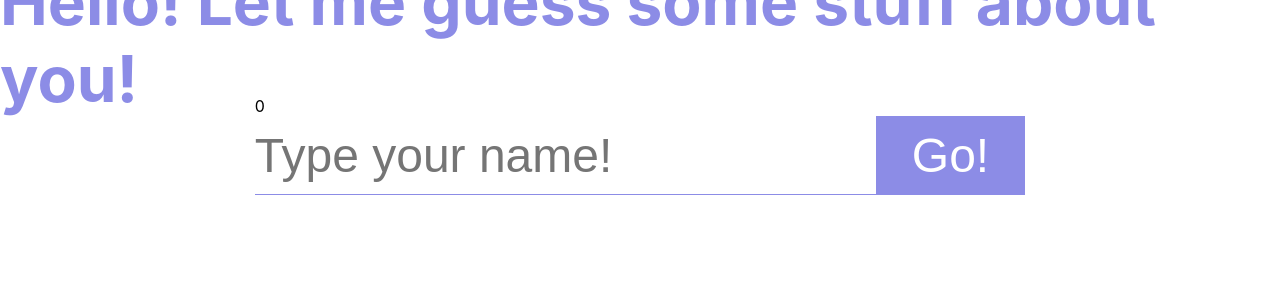
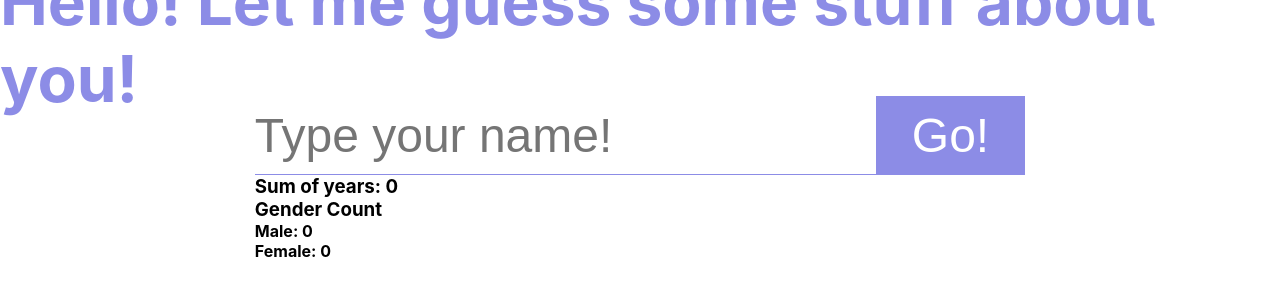
Before and after one commit to namirsab/let-me-guess, a React (Create React App) app: page / in a window 1280 px wide. Shown: the top 300 px of the page. Built offline with nearby package versions, Linux system fonts and the light colour scheme.

Commit message:
Add stats and tests for countByGender

```diff
--- a/src/App.js
+++ b/src/App.js
@@ -3,6 +3,7 @@ import "./App.css";
 import Button from "./components/Button";
 import NameCard from "./components/NameCard";
 import SearchInput from "./components/SearchInput";
+import countByGender from "./utils/countByGender";
 import sumAges from "./utils/sumAges";
 
 function getAge(name) {
@@ -51,6 +52,20 @@ function App() {
     setNameInput(event.target.value);
   }
 
+  function renderStats() {
+    const sumOfAges = sumAges(results);
+    const genderCount = countByGender(results);
+
+    return (
+      <section className="Stats">
+        <h3>Sum of years: {sumOfAges}</h3>
+        <h3>Gender Count</h3>
+        <h4>Male: {genderCount.male}</h4>
+        <h4>Female: {genderCount.female}</h4>
+      </section>
+    );
+  }
+
   function renderResults() {
     return results.map((result, index) => {
       return (
@@ -71,7 +86,6 @@ function App() {
         <h1>Hello! Let me guess some stuff about you!</h1>
       </header>
       <main className="App__content">
-        <section className="App__content__ages-sum">{sumAges(results)}</section>
         <form className="SearchGroup" onSubmit={handleSubmit}>
           <SearchInput
             value={nameInput}
@@ -80,6 +94,7 @@ function App() {
           />
           <Button type="submit" text="Go!" />
         </form>
+        {renderStats()}
         <section className="App__content__results">{renderResults()}</section>
       </main>
     </div>
--- /dev/null
+++ b/src/utils/countByGender.js
@@ -0,0 +1,12 @@
+export default function countByGender(persons = []) {
+  const counts = {
+    male: 0,
+    female: 0,
+  };
+
+  persons.forEach((person) => {
+    counts[person.gender] += 1;
+  });
+
+  return counts;
+}
```
Also changed, not shown: 1 other file (tests, documents, lock files or other folders).
